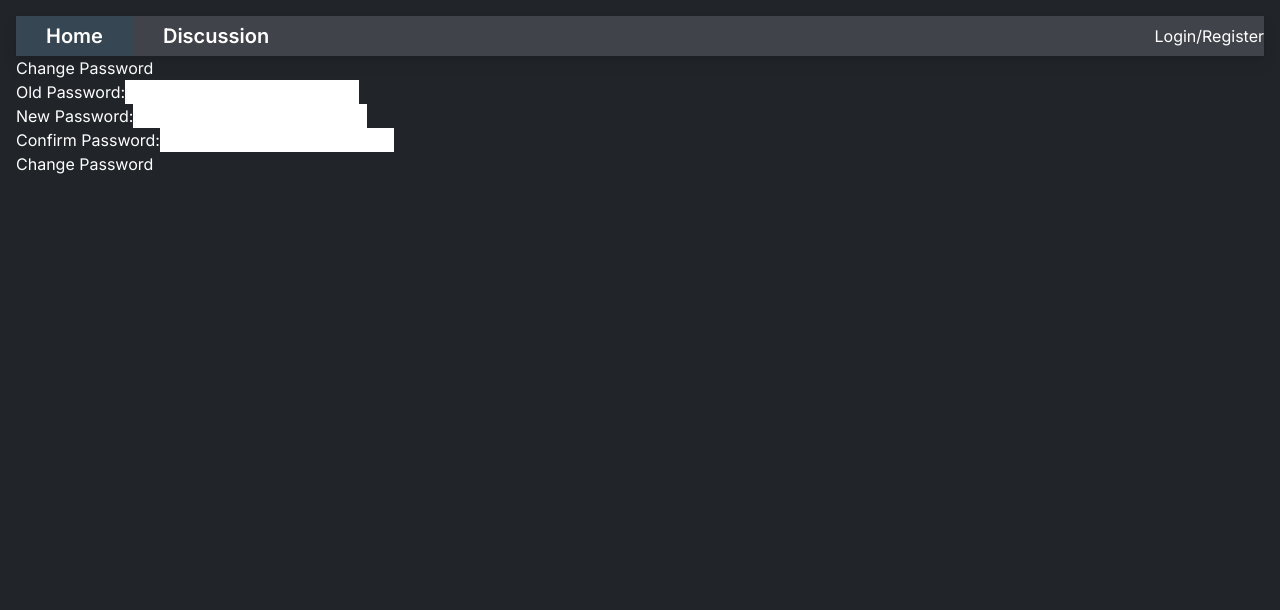
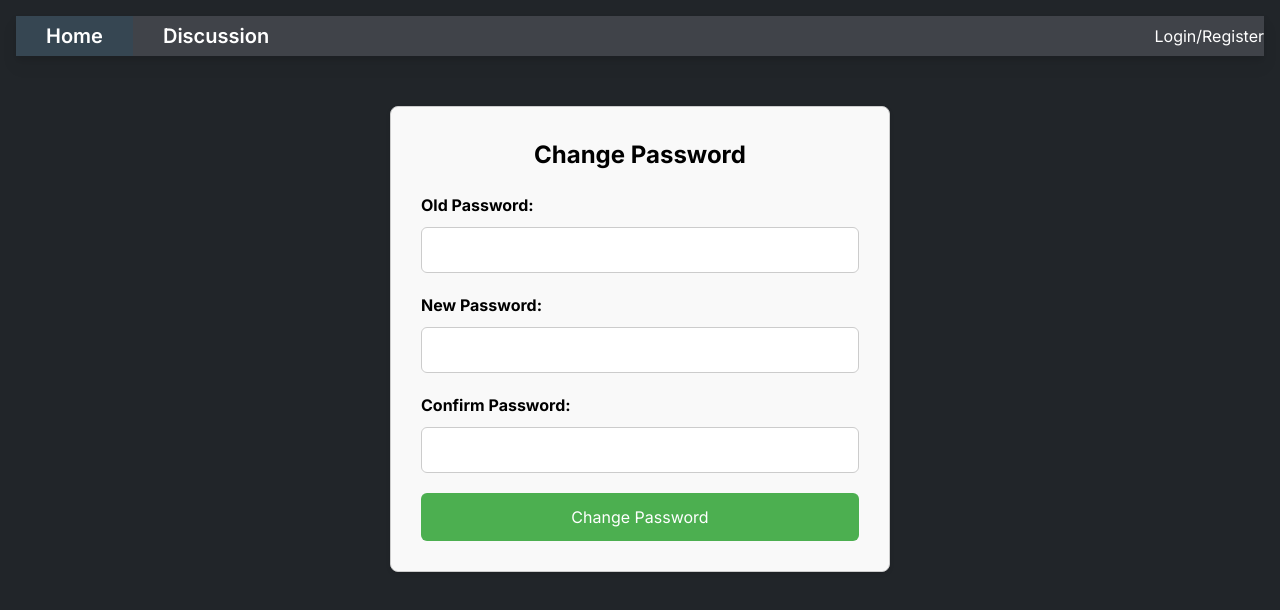
Before and after one commit to cfstar188/Decidophobia.com, a Next.js app in the folder frontend/: page /profile in a window 1280 px wide. Shown: the top 610 px of the page. Built offline with nearby package versions, Linux system fonts and the light colour scheme.

Commit message:
Made CSS styling changes to Change Password and included appropriate error messages

```diff
--- a/frontend/app/profile/page.tsx
+++ b/frontend/app/profile/page.tsx
@@ -25,42 +25,48 @@ export default function ProfilePage() {
 
             const response = await api.put('accounts/change-password/', requestData);
 
-            setMessage(response.data.detail);
+            setMessage('Password changed successfully!');
             setOldPassword('');
             setNewPassword('');
             setConfirmPassword('');
         } catch (error) {
-            setMessage(error.response.data.detail);
+            if (error.response.status === 400 && error.response.data.old_password) {
+                setMessage('Old password is incorrect');
+            } else {
+                setMessage(error.response.data.detail);
+            }
         }
     };
 
     return (
-        <div>
-            <h1>Change Password</h1>
-            <div>
-                {message && <p style={{ color: 'red' }}>{message}</p>}
-                <label>Old Password:</label>
+        <div style={{ width: '500px', margin: '50px auto', padding: '30px', border: '1px solid #ccc', borderRadius: '8px', backgroundColor: '#f9f9f9', boxShadow: '0 2px 4px rgba(0, 0, 0, 0.1)' }}>
+            <h1 style={{ textAlign: 'center', color: 'black', fontWeight: 'bold', fontSize: '24px', marginBottom: '20px' }}>Change Password</h1>
+            <div style={{ marginTop: '20px' }}>
+                {message && message === 'Passwords do not match' && <p style={{ color: 'red', marginBottom: '10px', textAlign: 'center' }}>{message}</p>}
+                {message && message === 'Old password is incorrect' && <p style={{ color: 'red', marginBottom: '10px', textAlign: 'center' }}>{message}</p>}
+                {message && message !== 'Passwords do not match' && message !== 'Old password is incorrect' && <p style={{ color: 'green', marginBottom: '10px', textAlign: 'center' }}>{message}</p>}
+                <label style={{ display: 'block', marginBottom: '10px', fontWeight: 'bold', color: 'black' }}>Old Password:</label>
                 <input
                     type="password"
                     value={oldPassword}
                     onChange={(e) => setOldPassword(e.target.value)}
-                    style={{ color: 'black' }} // Set text color to black
+                    style={{ width: '100%', padding: '10px', marginBottom: '20px', border: '1px solid #ccc', borderRadius: '6px', color: 'black' }}
                 /><br />
-                <label>New Password:</label>
+                <label style={{ display: 'block', marginBottom: '10px', fontWeight: 'bold', color: 'black' }}>New Password:</label>
                 <input
                     type="password"
                     value={newPassword}
                     onChange={(e) => setNewPassword(e.target.value)}
-                    style={{ color: 'black' }} // Set text color to black
+                    style={{ width: '100%', padding: '10px', marginBottom: '20px', border: '1px solid #ccc', borderRadius: '6px', color: 'black' }}
                 /><br />
-                <label>Confirm Password:</label>
+                <label style={{ display: 'block', marginBottom: '10px', fontWeight: 'bold', color: 'black' }}>Confirm Password:</label>
                 <input
                     type="password"
                     value={confirmPassword}
                     onChange={(e) => setConfirmPassword(e.target.value)}
-                    style={{ color: 'black' }} // Set text color to black
+                    style={{ width: '100%', padding: '10px', marginBottom: '20px', border: '1px solid #ccc', borderRadius: '6px', color: 'black' }}
                 /><br />
-                <button onClick={handleChangePassword}>Change Password</button>
+                <button onClick={handleChangePassword} style={{ width: '100%', padding: '12px', backgroundColor: '#4CAF50', color: 'white', border: 'none', borderRadius: '6px', cursor: 'pointer', transition: 'background-color 0.3s' }}>Change Password</button>
             </div>
         </div>
     );
```
